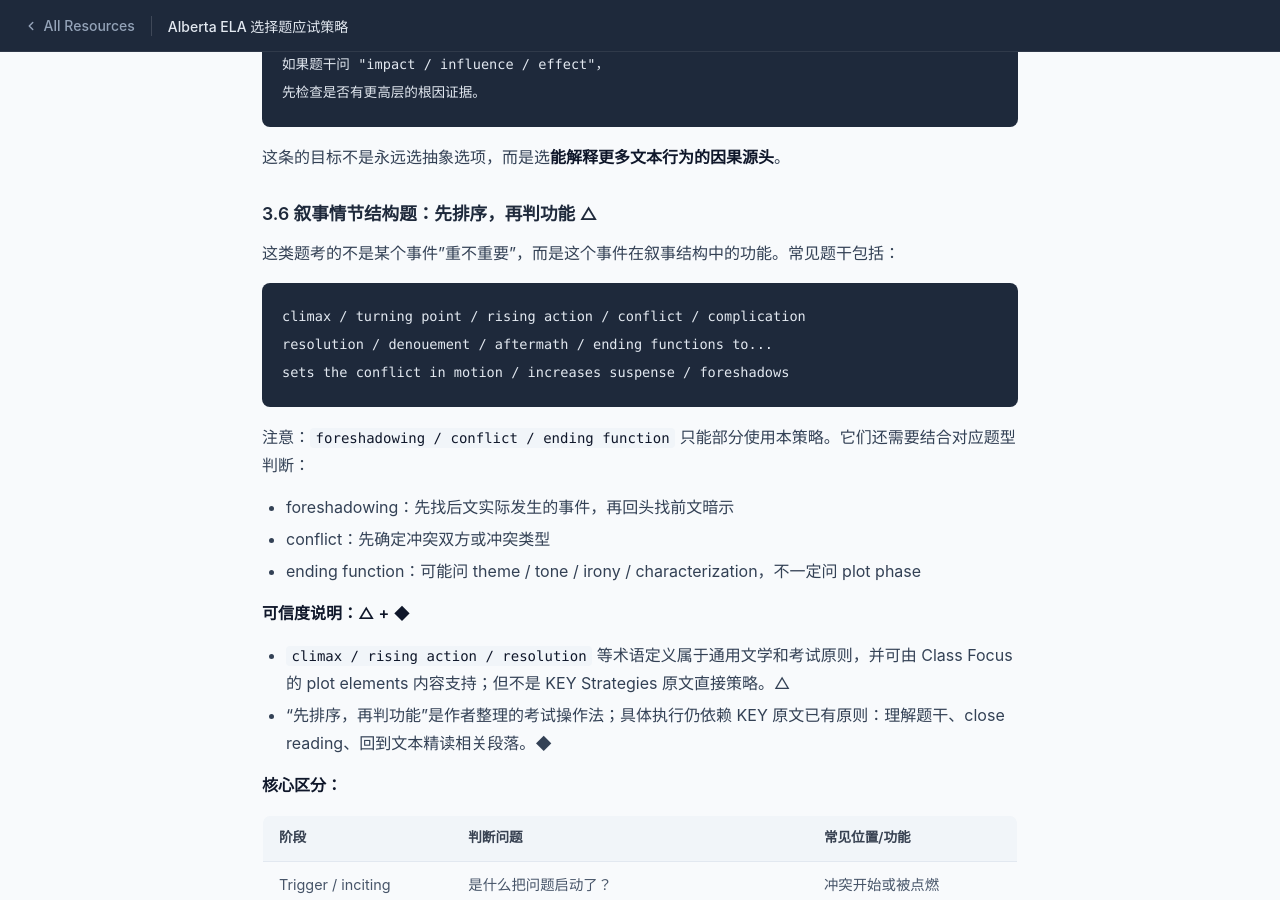
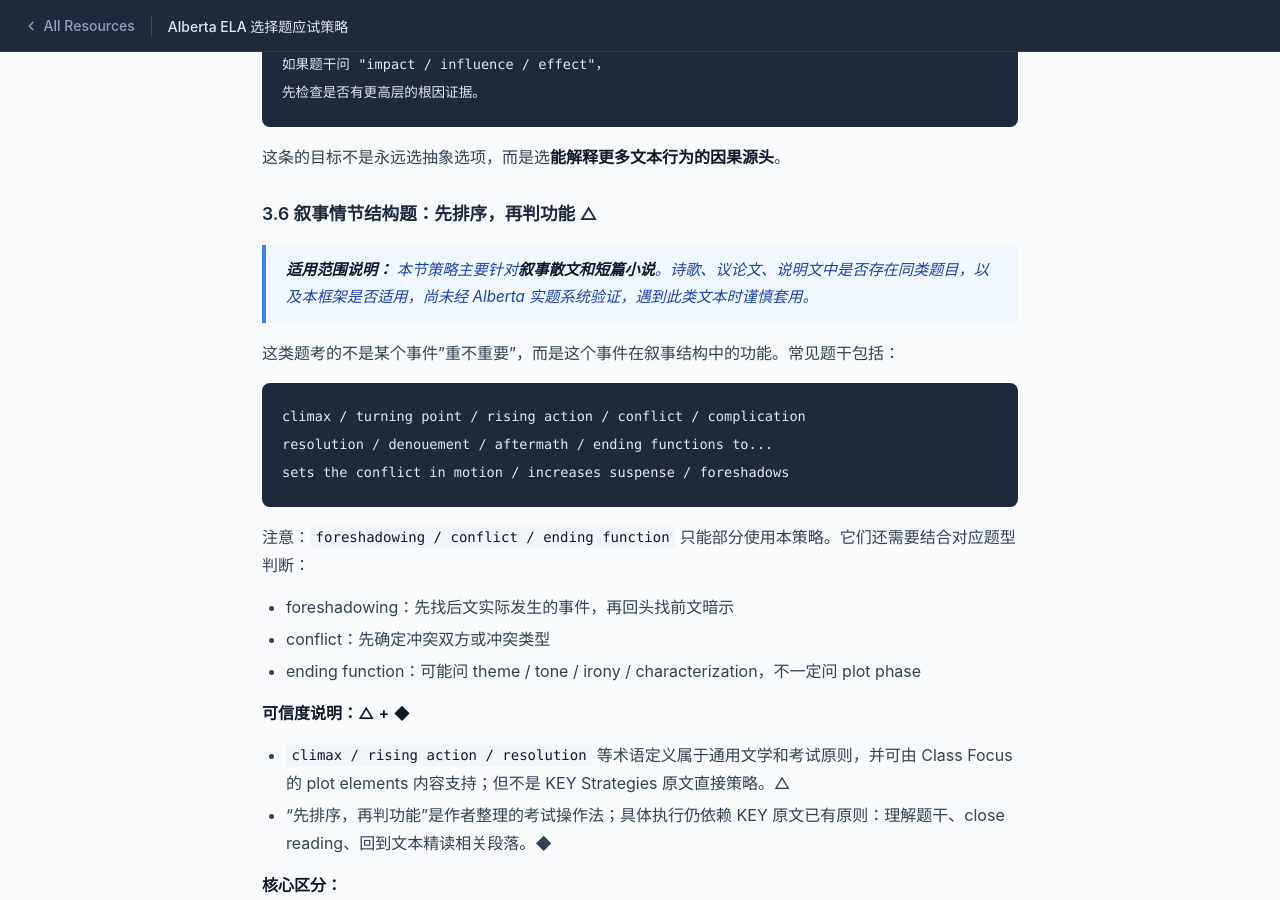
Before and after one commit to scudfei/StudyELA, a Jekyll site: the page built from mc_strategies_v2.md, in a window 1280 px wide and 900 px high, scrolled down 10188 px. Built offline with Jekyll 4.4.1, drawn with Linux system fonts in a browser that asks for light colours; our own code applies the rules of GitHub Pages for plain Markdown files.

Commit message:
Update mc_strategies_v2.md

````diff
--- a/mc_strategies_v2.md
+++ b/mc_strategies_v2.md
@@ -362,6 +362,8 @@ C. persuade the reader  D. describe a situation
 
 ### 3.6 叙事情节结构题：先排序，再判功能 △
 
+> **适用范围说明：** 本节策略主要针对**叙事散文和短篇小说**。诗歌、议论文、说明文中是否存在同类题目，以及本框架是否适用，尚未经 Alberta 实题系统验证，遇到此类文本时谨慎套用。
+
 这类题考的不是某个事件"重不重要"，而是这个事件在叙事结构中的功能。常见题干包括：
 
 ```
````
